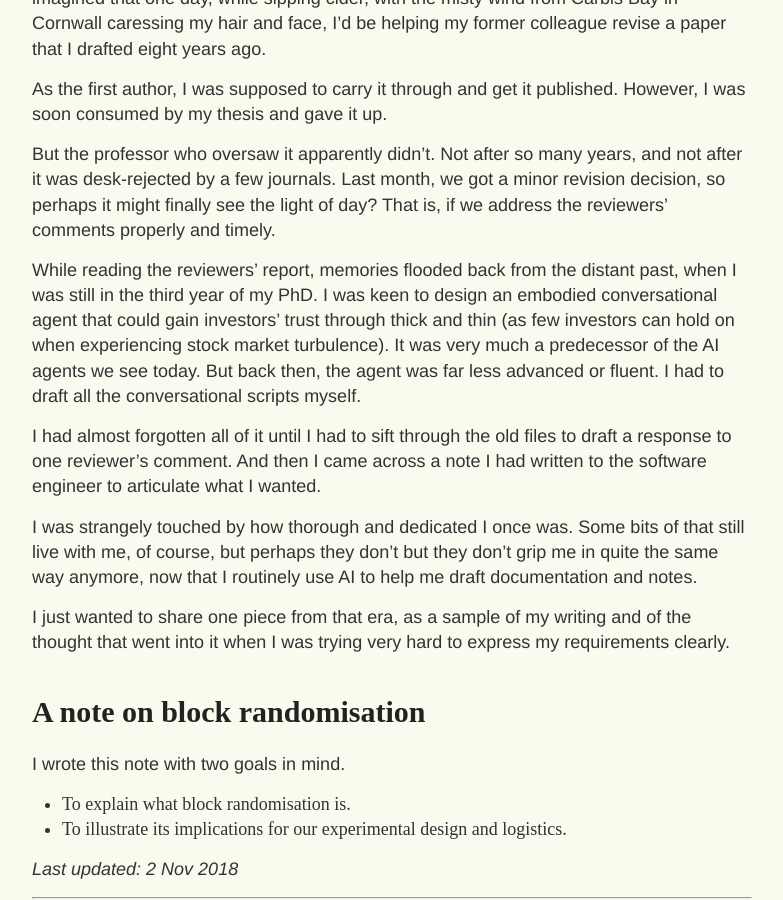
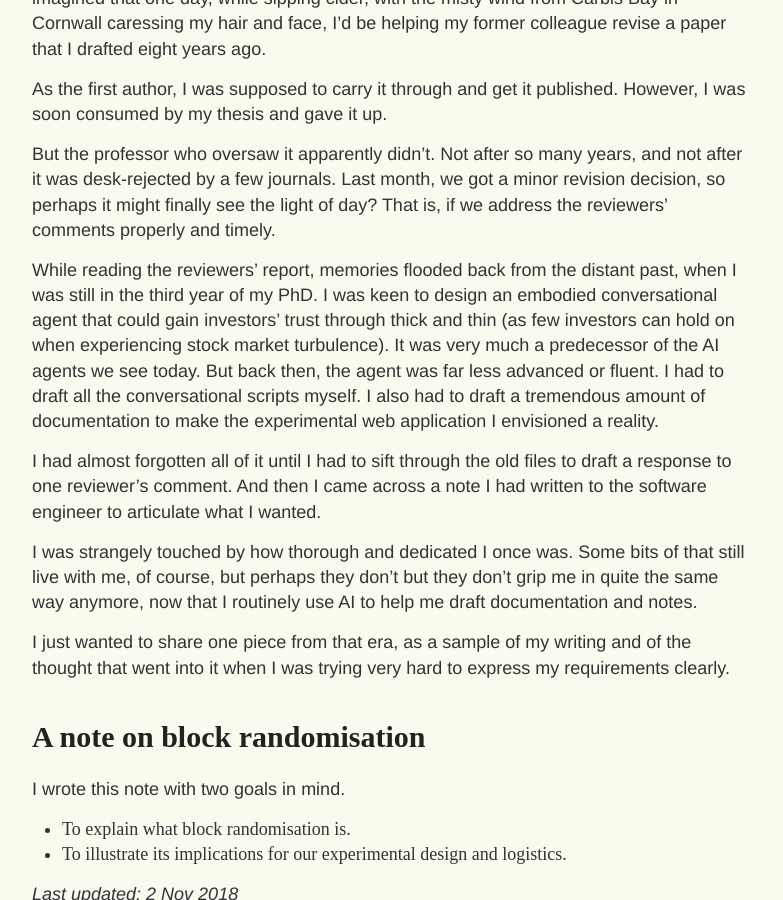
Before and after one commit to yihanxu/yihanxu.github.io, a Jekyll site: the page built from _posts/2026-09-03-surreal-editing-experience.md, in a window 1280 px wide and 900 px high, scrolled down 347 px. Shown: the whole window, without its empty margins (248-1031 px from the left). Built offline with Jekyll 4.4.1, drawn with Linux system fonts in a browser that asks for light colours; comment, search, counter and statistics services are not loaded.

Commit message:
Update 2026-09-03-surreal-editing-experience.md

```diff
--- a/_posts/2026-09-03-surreal-editing-experience.md
+++ b/_posts/2026-09-03-surreal-editing-experience.md
@@ -12,7 +12,7 @@ As the first author, I was supposed to carry it through and get it published. Ho
 
 But the professor who oversaw it apparently didn't. Not after so many years, and not after it was desk-rejected by a few journals. Last month, we got a minor revision decision, so perhaps it might finally see the light of day? That is, if we address the reviewers' comments properly and timely.
 
-While reading the reviewers' report, memories flooded back from the distant past, when I was still in the third year of my PhD. I was keen to design an embodied conversational agent that could gain investors' trust through thick and thin (as few investors can hold on when experiencing stock market turbulence). It was very much a predecessor of the AI agents we see today. But back then, the agent was far less advanced or fluent. I had to draft all the conversational scripts myself.
+While reading the reviewers' report, memories flooded back from the distant past, when I was still in the third year of my PhD. I was keen to design an embodied conversational agent that could gain investors' trust through thick and thin (as few investors can hold on when experiencing stock market turbulence). It was very much a predecessor of the AI agents we see today. But back then, the agent was far less advanced or fluent. I had to draft all the conversational scripts myself. I also had to draft a tremendous amount of documentation to make the experimental web application I envisioned a reality.
 
 I had almost forgotten all of it until I had to sift through the old files to draft a response to one reviewer's comment. And then I came across a note I had written to the software engineer to articulate what I wanted.
 
```
